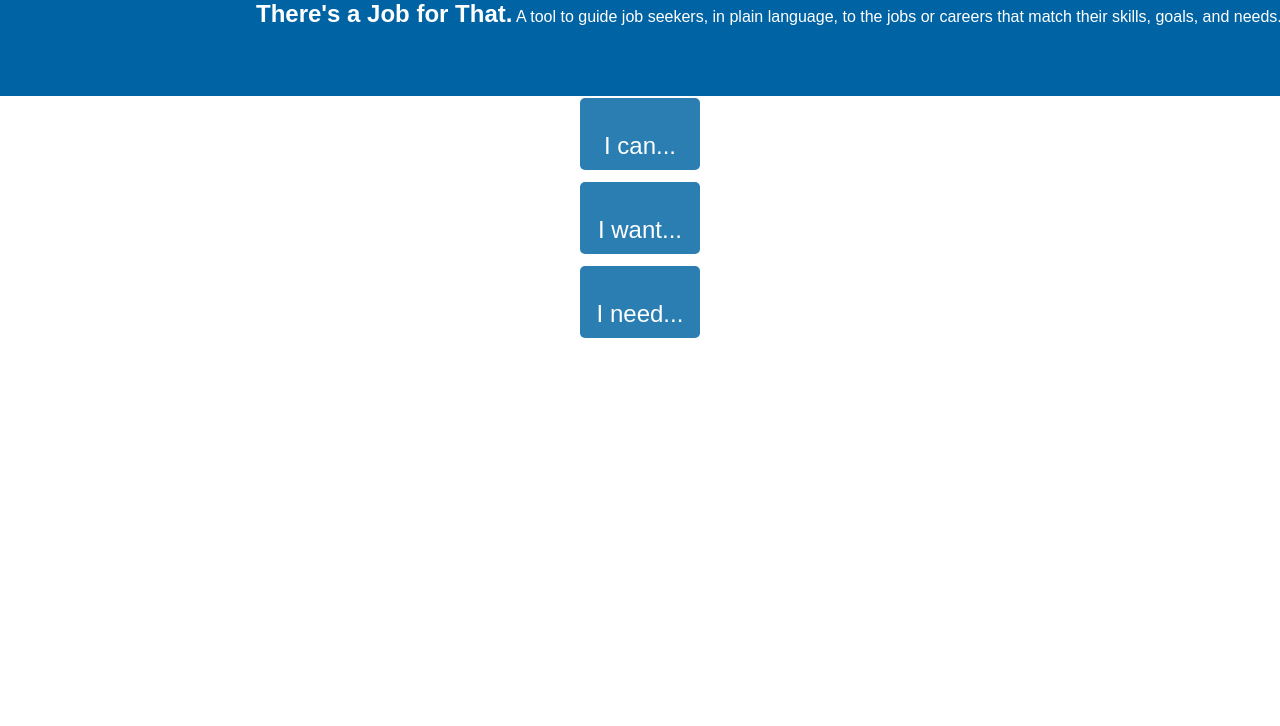
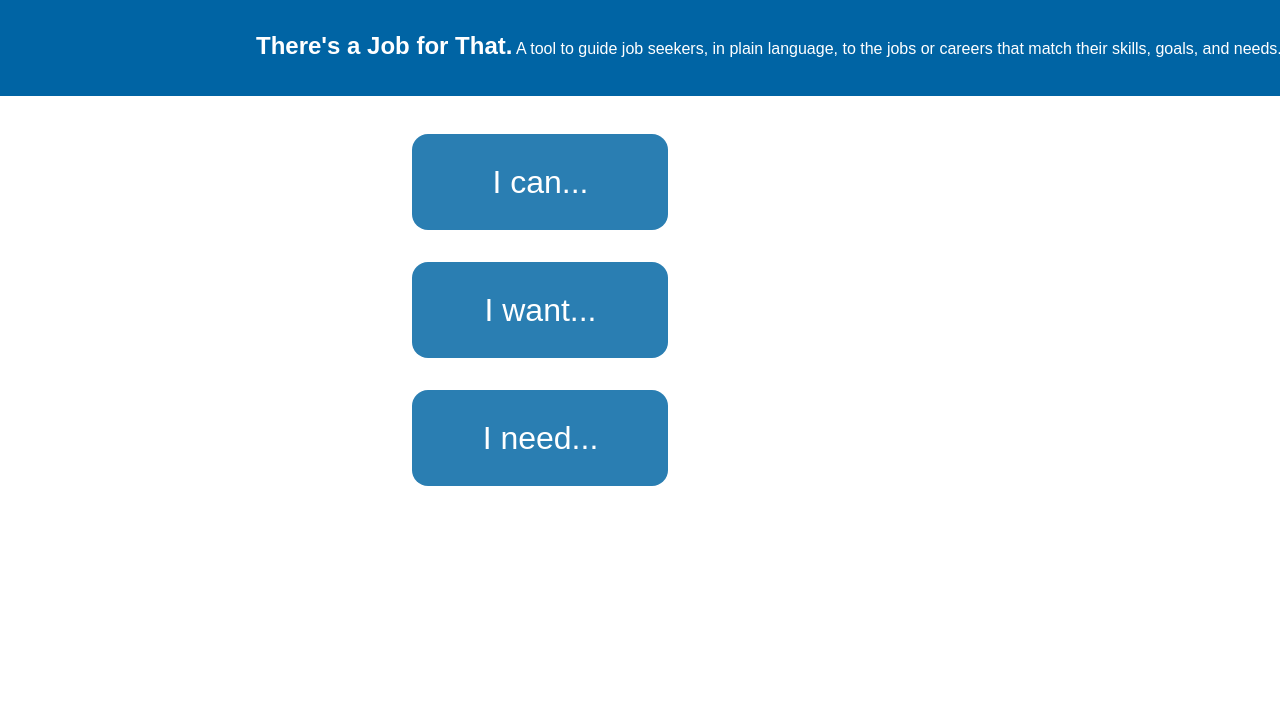
Before and after one commit to aliyarahman/theres-a-job-for-that, a Flask app: page / in a window 1280 px wide. Shown: the top 726 px of the page. Run offline with Flask 2, Linux system fonts and the light colour scheme; parts of the project's set-up code (start-up, migrations or seed data) failed here and were passed over.

Commit message:
Updated start page view

```diff
--- a/app/static/common.css
+++ b/app/static/common.css
@@ -2,13 +2,13 @@ h1		{font-family: Arial, Helvetica, sans-serif; color: #333333;}
 
 body		{font-family: Arial,Helvetica,sans-serif; color: #333333;}
 
-.banner		{text-align: left; color: white; background-color: #0064A4; width: 100%; height: 6em; position: fixed; top: 0em; left: 0em; padding-left: 20%;}
+.banner		{text-align: left; color: white; background-color: #0064A4; width: 100%; height: 4em; position: fixed; top: 0em; left: 0em; padding-left: 20%; padding-top: 2em;}
 #headline	{font-size: 1.5em; font-weight: bold;}
-.content  	{width: 60%; margin-left: auto; margin-right: auto;}
+.content  	{width: 60%; margin-left: auto; margin-right: auto; margin-top: 2em;}
 .footer		{text-align: center; color: white; background-color: #0064A4; width: 100%; height: 2em; position: fixed; bottom: 0em; left: 0em; padding-top: 0.5em;}
 
-
-.section_button	{width: 5em; height: 3em; margin: 0.5em; font-size: 24px; line-height: 4em; text-align: center; margin-left: auto; margin-right: auto; border-radius: 5px; color: white; background-color: #2a7eb2;}
+.question_buttons_holder	{width: 60%; margin-left: auto; margin-right: auto;}
+.section_button	{width: 8em; height: 3em; font-size: 2em; text-align: center; margin-top: 1em; border-radius: 0.5em; color: white; background-color: #2a7eb2; line-height: 3em;}
 .section_button:hover	{background-color: #0064A4}
 
 .question_text	{display: inline-block; font-size: 48px; font-family: Arial, Helvetica, sans-serif; color: #0064A4; margin: 50px; width: 40%; text-align: center;}
--- a/app/templates/index.html
+++ b/app/templates/index.html
@@ -4,9 +4,10 @@
 
 <p> Ready to find a job that's right for you? Pick a section to start telling us about yourself.</p>
 <br><br>
+<div class="question_buttons_holder">
 <a href="{{ url_for('i_can') }}"><div class="section_button">I can...</div></a>
 <a href="{{ url_for('i_want') }}"><div class="section_button">I want...</div></a>
 <a href="{{ url_for('i_need') }}"><div class="section_button">I need...</div></a>
-
+</div>
 
 {% endblock %}
```
